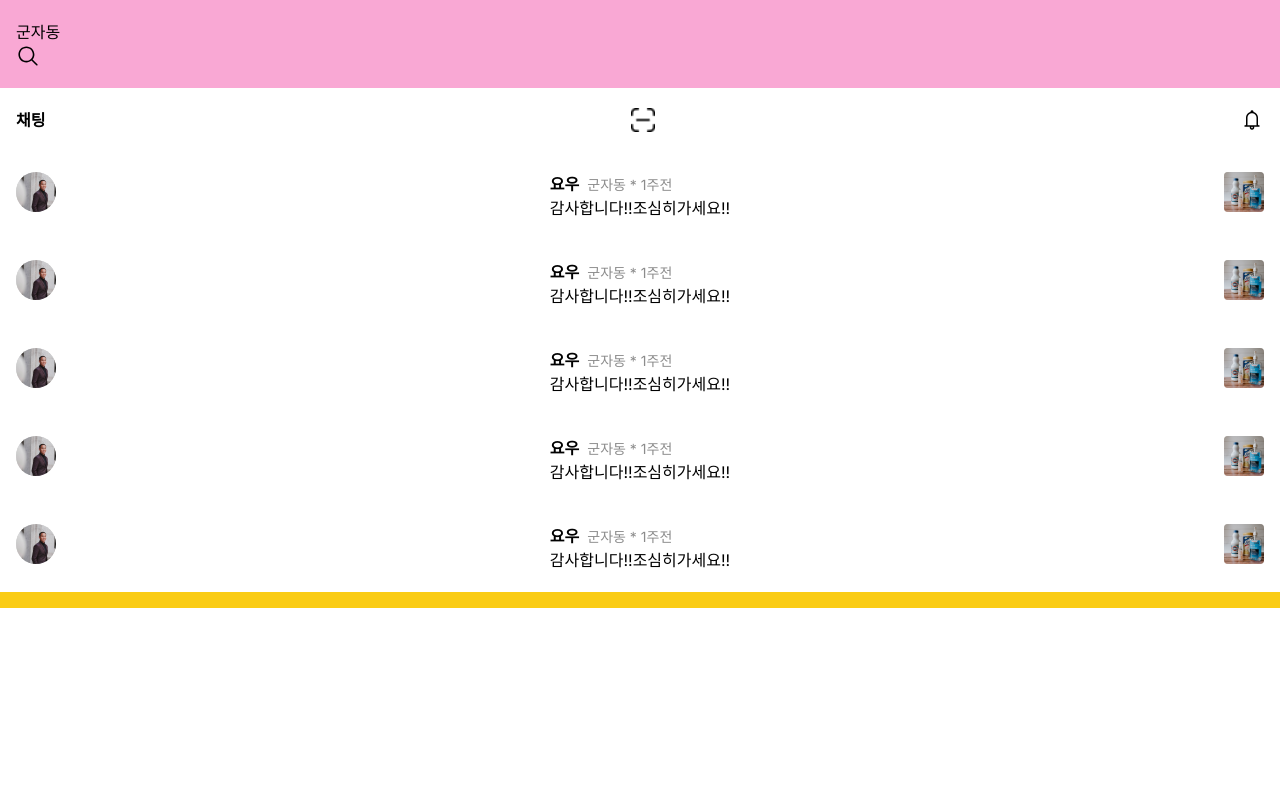
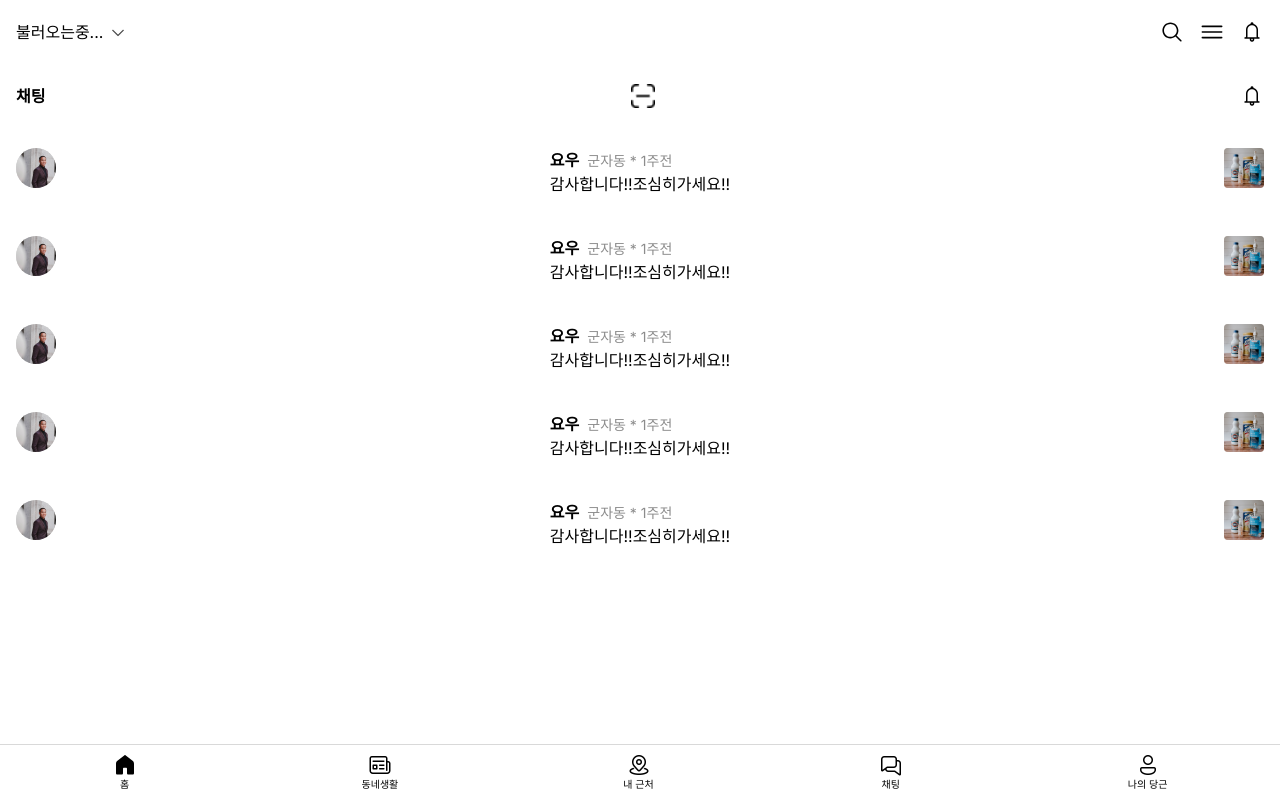
Before and after one commit to betterthanhajin/cotton-candy, a Next.js app: page /chat in a window 1280 px wide. Built offline with nearby package versions, Linux system fonts and the light colour scheme.

Commit message:
feat: cotton-item List 화면 퍼블리싱 추가

```diff
--- a/components/list-footer.tsx
+++ b/components/list-footer.tsx
@@ -1,3 +1,40 @@
+import Image from 'next/image'
+
 export default function ListFooter() {
-  return <div className="py-2 bg-yellow-400 w-full"></div>
+  return (
+    <div className="py-2 bg-white w-full flex justify-around border-t border-t-[#d9d9d9] select-none fixed bottom-0">
+      <div className="text-center flex justify-center flex-col items-center">
+        <Image src="/icon/Home.svg" alt="Home" width={24} height={24} />
+        <span className="text-[10px]">홈</span>
+      </div>
+      <div className="text-center flex justify-center flex-col items-center">
+        <Image src="/icon/News.svg" alt="Home" width={24} height={24} />
+        <span className="text-[10px]">동네생활</span>
+      </div>
+      <div className="text-center flex justify-center flex-col items-center">
+        <Image
+          className=""
+          src="/icon/Place Marker.svg"
+          alt="Home"
+          width={24}
+          height={24}
+        />
+        <span className="text-[10px]">내 근처</span>
+      </div>
+      <div className="text-center flex justify-center flex-col items-center">
+        <Image src="/icon/Chat.svg" alt="Home" width={24} height={24} />
+        <span className="text-[10px]">채팅</span>
+      </div>
+      <div className="text-center flex justify-center flex-col items-center">
+        <Image
+          className=""
+          src="/icon/User.svg"
+          alt="Home"
+          width={24}
+          height={24}
+        />
+        <span className="text-[10px]">나의 당근</span>
+      </div>
+    </div>
+  )
 }
--- a/components/list-header.tsx
+++ b/components/list-header.tsx
@@ -1,16 +1,51 @@
 import Image from 'next/image'
 
-export default function ListHeader() {
+export interface ListHeaderProps {
+  localName?: string
+  onChangeLocal?: () => unknown
+  onSearch?: () => unknown
+  onMenu?: () => unknown
+  onNoti?: () => unknown
+}
+
+export default function ListHeader(props: ListHeaderProps) {
+  const { onChangeLocal, onMenu, onNoti, onSearch, localName } = props
+
   return (
-    <div className="w-full bg-pink-300 px-4 py-5">
-      <div>
-        <span>군자동</span>
+    <div className="w-full bg-white-300 px-4 py-5 flex select-none">
+      <div className="flex w-full">
+        <button onClick={onChangeLocal} className="flex items-center">
+          <span>{localName ?? '불러오는중...'}</span>
           <Image
+            className="ml-2"
+            src="/icon/expand-arrow.svg"
+            alt="expand"
+            width={14}
+            height={14}
+          />
+        </button>
+      </div>
+      <div className="flex gap-4 ">
+        <button onClick={onSearch} className="shrink-0 w-6 h-6">
+          <Image
+            className="w-6 h-6"
             src="/icon/search-icon.svg"
             alt="search"
             width={24}
             height={24}
           />
+        </button>
+        <button onClick={onMenu} className="shrink-0 w-6 h-6">
+          <Image src="/icon/menu-icon.svg" alt="menu" width={24} height={24} />
+        </button>
+        <button onClick={onNoti} className="shrink-0 w-6 h-6">
+          <Image
+            src="/icon/notification-icon.svg"
+            alt="noti"
+            width={24}
+            height={24}
+          />
+        </button>
       </div>
     </div>
   )
--- a/components/list-viewer.tsx
+++ b/components/list-viewer.tsx
@@ -1,3 +1,40 @@
+import Image from 'next/image'
+import CottonItem, { CottonItemProps } from './cotton-item'
+
 export default function ListViewer() {
-  return <div className="w-full bg-green-400 h-full"></div>
+  const mockItems: CottonItemProps[] = [
+    {
+      localName: '고잔동',
+      itemName: '하민이물건',
+      itemCash: 1000,
+      createdAt: '2023-09-22',
+      chatCount: 3,
+      likeCount: 11,
+    },
+  ]
+
+  for (let i = 0; i < 100; i++) {
+    mockItems.push(mockItems[0])
+  }
+
+  const dumy = ['a', 'b', 'c', 'd']
+  return (
+    <div className="w-full bg-white-300 h-full overflow-y-scroll">
+      {mockItems.map((item, index) => (
+        <CottonItem key={index} {...item} />
+      ))}
+      <div className="absolute right-4 bottom-16 select-none">
+        <div className="w-12 h-12 bg-orange-500 flex justify-center items-center rounded-full shadow-md">
+          <div>
+            <Image
+              src="/icon/Plus Math.svg"
+              alt="plus"
+              width={24}
+              height={24}
+            />
+          </div>
+        </div>
+      </div>
+    </div>
+  )
 }
```
Lines whose indentation alone changed are shown as unchanged.
